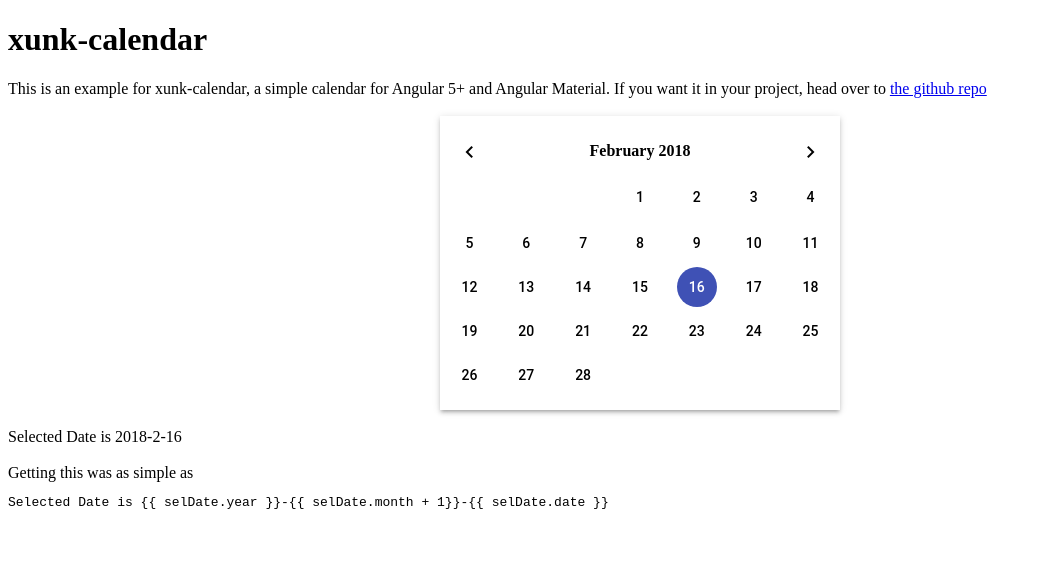
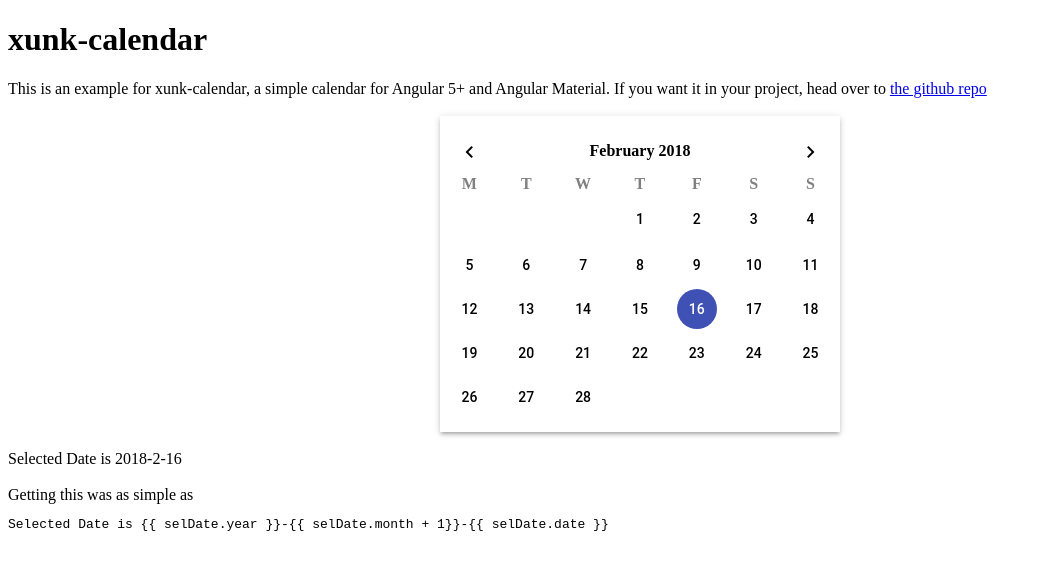
Before and after one commit to radialapps/xunk-calendar, an Angular app: page / in a window 1280 px wide. Shown: the top 570 px of the page, without its empty margins (0-1042 px from the left). Built offline with nearby package versions, Linux system fonts and the light colour scheme.

Commit message:
Add week headers (fixes #5)

```diff
--- a/src/xunk-calendar/xunk-calendar.component.html
+++ b/src/xunk-calendar/xunk-calendar.component.html
@@ -18,6 +18,16 @@
               <mat-icon>keyboard_arrow_right</mat-icon>
           </button>
       </th>
+  </tr>
+
+  <tr style="color: gray">
+      <th>M</th>
+      <th>T</th>
+      <th>W</th>
+      <th>T</th>
+      <th>F</th>
+      <th>S</th>
+      <th>S</th>
   </tr>
 
   <!-- The real calendar -->
```
